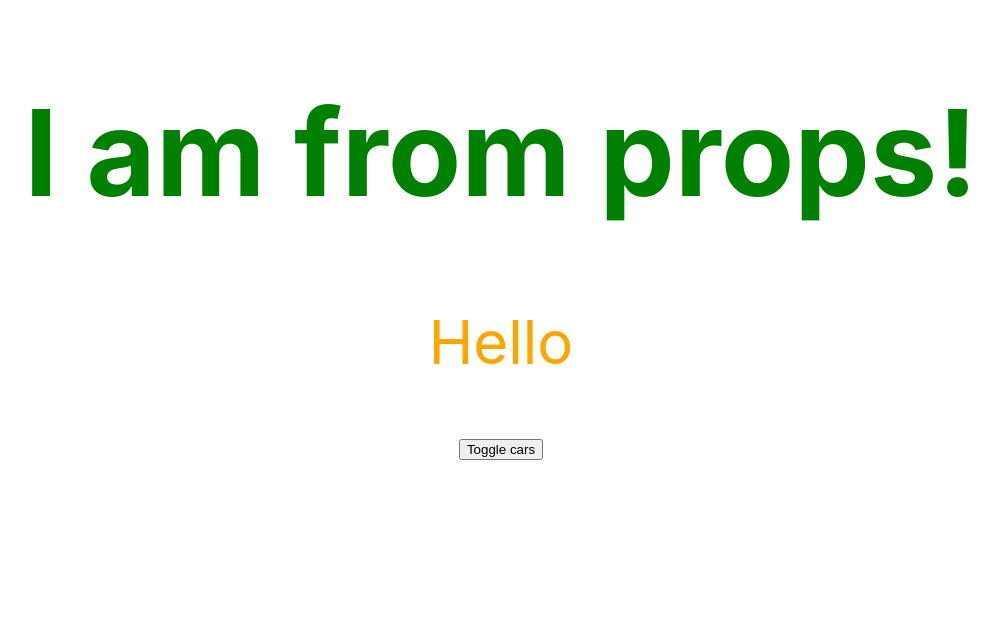
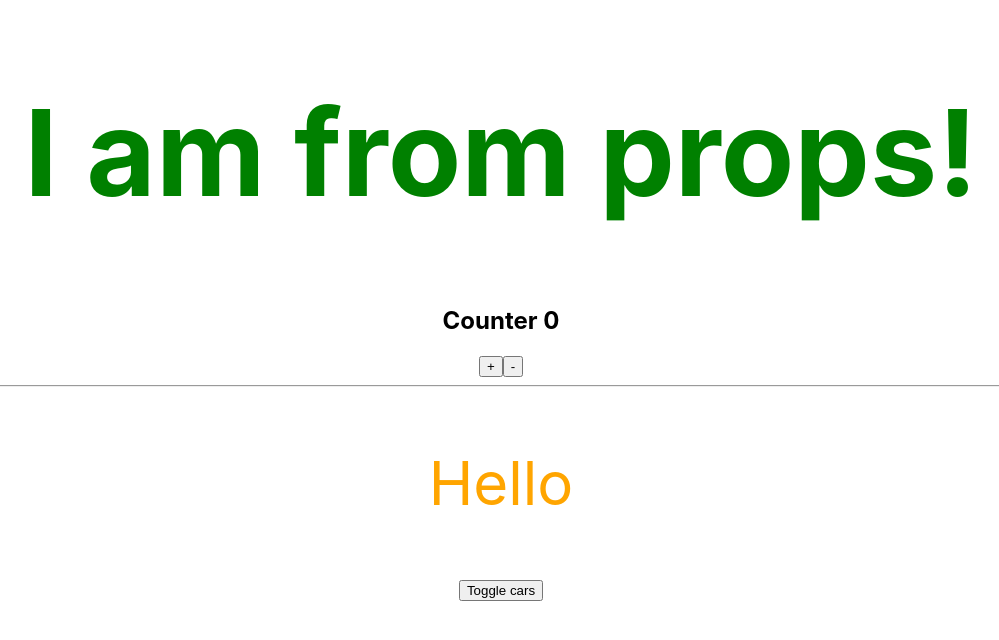
Before and after one commit to cabfran/react, a React (Create React App) app: page / in a window 1280 px wide. Shown: the top 640 px of the page, without its empty margins (139-1138 px from the left). Built offline with nearby package versions, Linux system fonts and the light colour scheme.

Commit message:
add 2 files

```diff
--- a/src/App.js
+++ b/src/App.js
@@ -3,16 +3,16 @@
 import "./App.module.scss";
 // import { render } from "@testing-library/react";
 import Car from "./car/Car";
+import ErrorBoundary from "./ErrorBoundary/ErrorBoundary";
+import Counter from "./Counter/Counter";
 
 class App extends Component {
-
-
   constructor(props) {
-  super(props)
+    super(props);
 
     this.state = {
       cars: [
-      { name: "Ford", year: "2018" },
+        { name: "Ford", year: "2018" }
         // { name: "Audi", year: "2017" },
         // { name: "Mazda", year: "2010" }
       ],
@@ -20,8 +20,6 @@
       showCars: false
     };
   }
-
-
 
   toggleCarsHandler = () => {
     this.setState({
@@ -44,7 +42,7 @@
     this.setState({ cars });
   }
 
-  componentWillMount () {
+  componentWillMount() {
     console.log("App componentWillMount");
   }
   componentDidMount() {
@@ -61,13 +59,17 @@
     if (this.state.showCars) {
       cars = this.state.cars.map((car, index) => {
         return (
+          <ErrorBoundary key={index}>
             <Car
               key={index}
               name={car.name}
               year={car.year}
               onDelete={this.deleteHandler.bind(this, index)}
-            onChangeName={event => this.onChangeName(event.target.value, index)}
+              onChangeName={event =>
+                this.onChangeName(event.target.value, index)
+              }
             />
+          </ErrorBoundary>
         );
       });
     }
@@ -82,8 +84,10 @@
           {" "}
           {this.props.title}{" "}
         </h1>
+        <Counter />
+        <hr />
+
         <p style={{ color: "orange", fontSize: "60px" }}>Hello </p>
-
         <button onClick={this.toggleCarsHandler}> Toggle cars </button>
         <div
           style={{
--- /dev/null
+++ b/src/Counter/Counter.js
@@ -0,0 +1,38 @@
+import React, { Component } from "react";
+
+export default class Counter extends Component {
+  state = {
+    counter: 0
+  };
+
+  addCounter = () => [
+    this.setState({
+      counter: this.state.counter + 1
+    })
+  ];
+  render() {
+    // return (
+    //   <div>
+    //     <h2>Counter {this.state.counter}</h2>
+    //     <button onClick={this.addCounter}>+</button>
+    //     <button
+    //       onClick={() => this.setState({ counter: this.state.counter - 1 })}
+    //     >
+    //       -
+    //     </button>
+    //   </div>
+    // );
+    return [
+      <h2 key={"1"}>Counter {this.state.counter}</h2>,
+      <button key={"2"} onClick={this.addCounter}>
+        +
+      </button>,
+      <button
+        key={"3"}
+        onClick={() => this.setState({ counter: this.state.counter - 1 })}
+      >
+        -
+      </button>
+    ];
+  }
+}
--- /dev/null
+++ b/src/ErrorBoundary/ErrorBoundary.js
@@ -0,0 +1,15 @@
+import React from "react";
+
+export default class ErrorBoundary extends React.Component {
+  state = {
+    hasError: false
+  };
+  componentDidCatch(error, info) {
+    this.setState({hasError: true});
+  }render (){
+      if (this.state.hasError) {
+        return <h1 style={{color: 'red'}}> Something went wrong</h1>
+      }
+      return this.props.children
+    }
+  }
--- a/src/car/Car.css
+++ b/src/car/Car.css
@@ -8,7 +8,7 @@
 }
 
 
-/* .input {} */
+.input {}
 
 .input:active,
 .input:focus {
--- a/src/car/Car.js
+++ b/src/car/Car.js
@@ -1,6 +1,6 @@
 import React from "react";
 // import Radium from "radium";
-// import classes from "./Car.css";
+import classes from "./Car.css";
 
 class Car extends React.Component {
   componentWillReceiveProps(nextProps) {
@@ -32,6 +32,9 @@
 
   render() {
     console.log("Car render");
+    // if (Math.random() > 0.7) {
+    //   throw new Error("Car random failed");
+    // }
     const inputClasses = ["input"];
     if (this.props.name !== "") {
       inputClasses.push("green");
```
Lines whose indentation alone changed are shown as unchanged.
